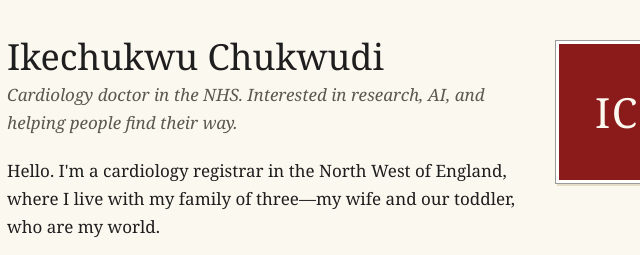
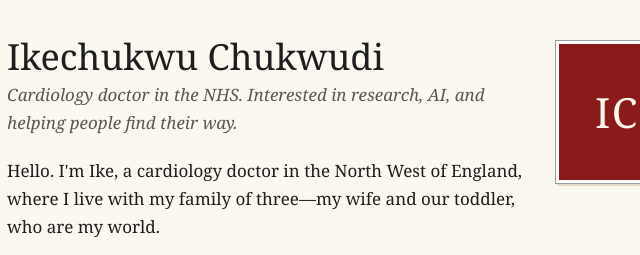
Before and after one commit to realikechukwu/about, a plain HTML site: page index.html in a window 1280 px wide. Shown: the top 255 px of the page, 297-937 px from the left. Drawn offline with Linux system fonts and the light colour scheme.

Commit message:
Introduce myself as Ike and bring README in line with the site
Co-Authored-By: Claude Opus 5.5 <noreply@anthropic.com>
Claude-Session: https://claude.ai/code/session_01Kp3s2pr8hsnp3Uksc8HB65

```diff
--- a/index.html
+++ b/index.html
@@ -245,7 +245,7 @@ footer{margin-top:.5rem}
   <h1>Ikechukwu Chukwudi</h1>
   <p class="tagline">Cardiology doctor in the NHS. Interested in research, AI, and helping people find their way.</p>
 
-  <p>Hello. I'm a cardiology registrar in the North West of England, where I live with my family of three&mdash;my wife and our toddler, who are my world.</p>
+  <p>Hello. I'm Ike, a cardiology doctor in the North West of England, where I live with my family of three&mdash;my wife and our toddler, who are my world.</p>
 
   <p>Around clinical work, I care about cardiovascular research, practical AI in medicine, and helping people navigate big transitions. That turns into two things: building software that helps clinicians log their training, keep up with the evidence and make sense of AI; and writing for doctors following the path I took, from medical school in Ibadan to the NHS.</p>
 
```
Also changed, not shown: 2 other files.
